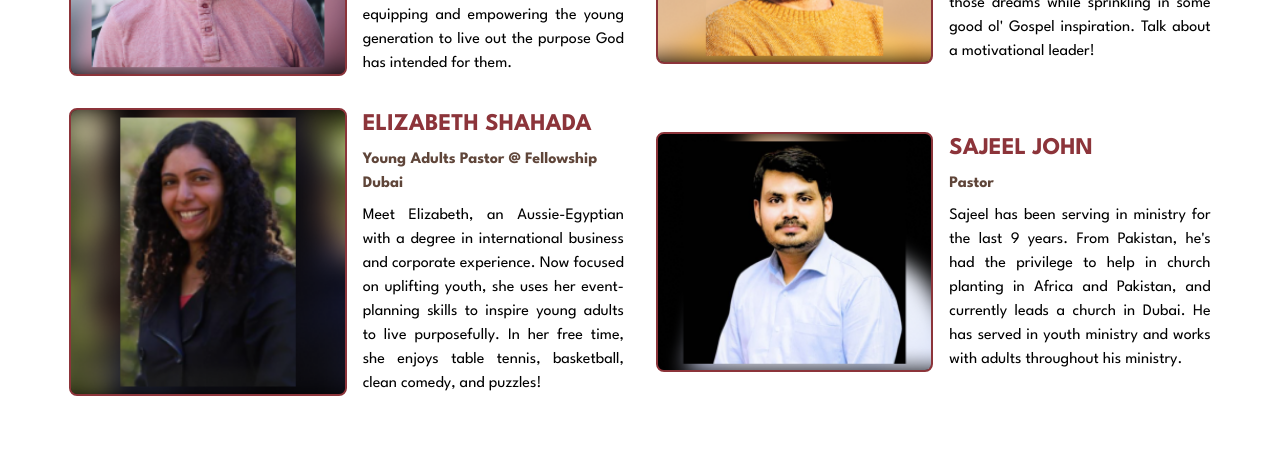
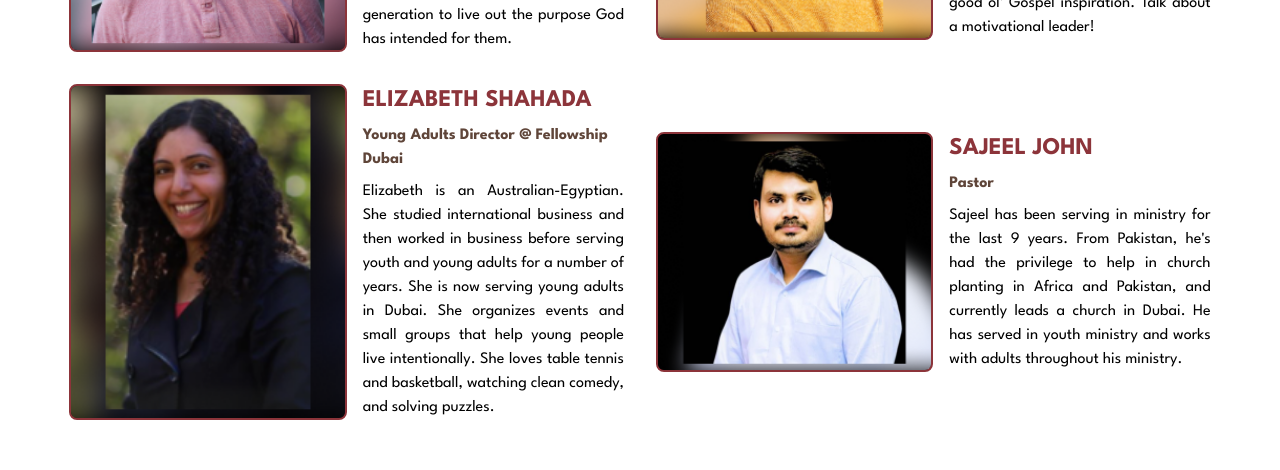
Before and after one commit to Selerium/bw-2025-site, a Vue app: page / in a window 1280 px wide. Shown: the part 2740-3210 px from the top of the page. Built offline with nearby package versions, Linux system fonts and the light colour scheme; no server answers; the database is empty.

Commit message:
changing elizabeth's details

```diff
--- a/src/components/Home.vue
+++ b/src/components/Home.vue
@@ -289,10 +289,10 @@ const speakersInfo = [
   },
   {
     name: "ELIZABETH SHAHADA",
-    title: "Young Adults Pastor @ Fellowship Dubai",
+    title: "Young Adults Director @ Fellowship Dubai",
     image: "/elizabeth-shahada.png",
     description:
-      "Meet Elizabeth, an Aussie-Egyptian with a degree in international business and corporate experience. Now focused on uplifting youth, she uses her event-planning skills to inspire young adults to live purposefully. In her free time, she enjoys table tennis, basketball, clean comedy, and puzzles!",
+      "Elizabeth is an Australian-Egyptian. She studied international business and then worked in business before serving youth and young adults for a number of years. She is now serving young adults in Dubai. She organizes events and small groups that help young people live intentionally. She loves table tennis and basketball, watching clean comedy, and solving puzzles.",
   },
   {
     name: "SAJEEL JOHN",
```
